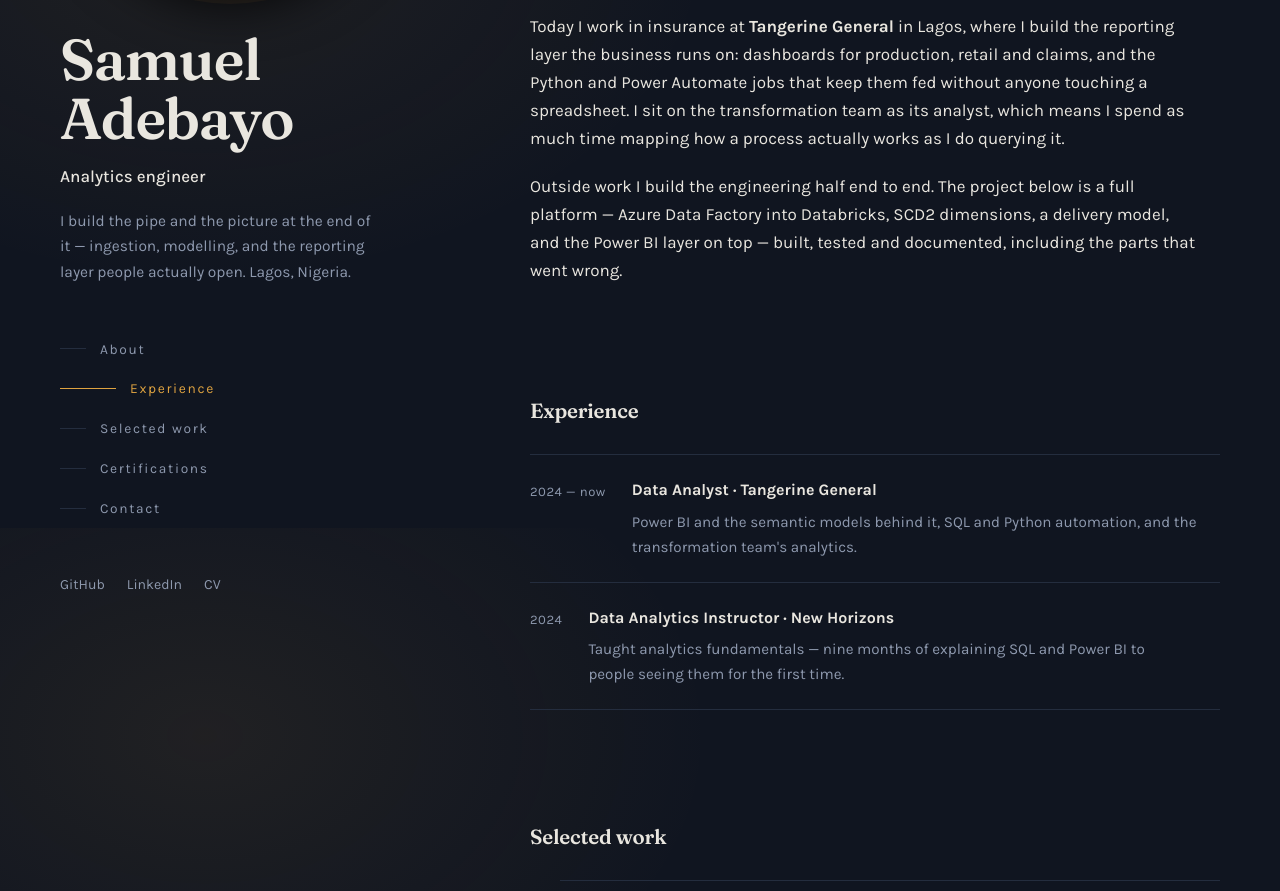
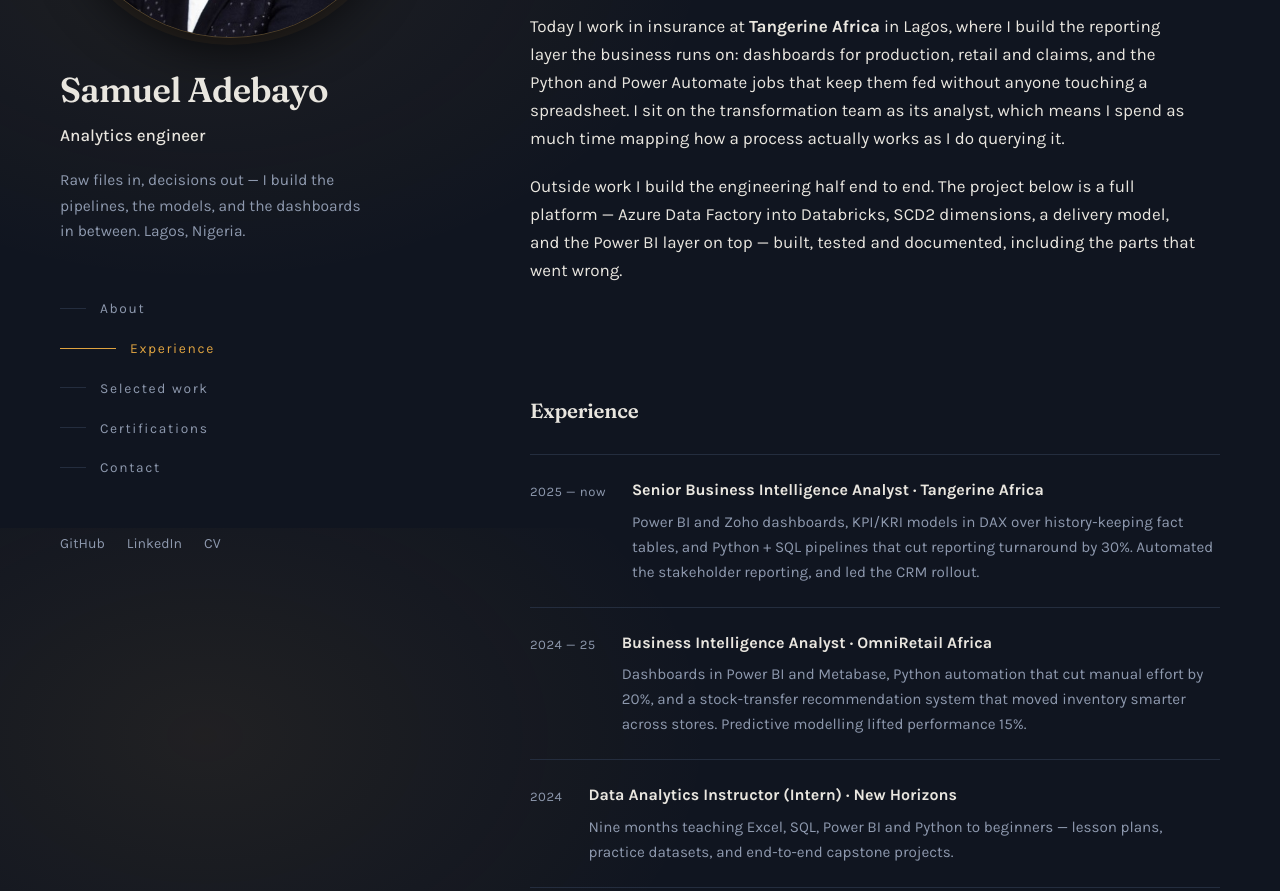
Before and after one commit to Sammy22layo/sammy22layo.github.io, a plain HTML site: page index.html in a window 1280 px wide. Shown: the part 272-1163 px from the top of the page. Drawn offline with Linux system fonts and the light colour scheme.

Commit message:
Update index.html

```diff
--- a/index.html
+++ b/index.html
@@ -83,9 +83,10 @@
   .name{
     font-family:var(--display);
     font-weight:600;
-    font-size:clamp(2.6rem,4.6vw,3.6rem);
-    line-height:1.02;
-    letter-spacing:-.022em;
+    font-size:clamp(1.85rem,2.7vw,2.4rem);
+    line-height:1.05;
+    letter-spacing:-.02em;
+    white-space:nowrap;
     margin:0 0 14px;
   }
 
@@ -371,11 +372,11 @@
     <img class="portrait" src="assets/sammy.jpg" width="340" height="340"
          alt="Samuel Adebayo">
 
-    <h1 class="name">Samuel<br>Adebayo</h1>
+    <h1 class="name">Samuel Adebayo</h1>
 
     <p class="role">Analytics engineer</p>
 
-    <p class="pitch">I build the pipe and the picture at the end of it — ingestion, modelling, and the reporting layer people actually open. Lagos, Nigeria.</p>
+    <p class="pitch">Raw files in, decisions out — I build the pipelines, the models, and the dashboards in between. Lagos, Nigeria.</p>
 
     <nav>
       <ul>
@@ -401,7 +402,7 @@
       <p>I started out as a chemical engineer and ended up a data analyst, which
          turned out to be a shorter walk than it sounds — both are mostly about
          finding where a process leaks.</p>
-      <p>Today I work in insurance at <strong>Tangerine General</strong> in Lagos,
+      <p>Today I work in insurance at <strong>Tangerine Africa</strong> in Lagos,
          where I build the reporting layer the business runs on: dashboards for
          production, retail and claims, and the Python and Power Automate jobs
          that keep them fed without anyone touching a spreadsheet. I sit on the
@@ -417,20 +418,31 @@
       <h2>Experience</h2>
 
       <div class="job">
-        <div class="when">2024 — now</div>
+        <div class="when">2025 — now</div>
         <div>
-          <h3>Data Analyst · Tangerine General</h3>
-          <p>Power BI and the semantic models behind it, SQL and Python
-             automation, and the transformation team's analytics.</p>
+          <h3>Senior Business Intelligence Analyst · Tangerine Africa</h3>
+          <p>Power BI and Zoho dashboards, KPI/KRI models in DAX over history-keeping
+             fact tables, and Python + SQL pipelines that cut reporting turnaround by
+             30%. Automated the stakeholder reporting, and led the CRM rollout.</p>
+        </div>
+      </div>
+
+      <div class="job">
+        <div class="when">2024 — 25</div>
+        <div>
+          <h3>Business Intelligence Analyst · OmniRetail Africa</h3>
+          <p>Dashboards in Power BI and Metabase, Python automation that cut manual
+             effort by 20%, and a stock-transfer recommendation system that moved
+             inventory smarter across stores. Predictive modelling lifted performance 15%.</p>
         </div>
       </div>
 
       <div class="job">
         <div class="when">2024</div>
         <div>
-          <h3>Data Analytics Instructor · New Horizons</h3>
-          <p>Taught analytics fundamentals — nine months of explaining SQL and
-             Power BI to people seeing them for the first time.</p>
+          <h3>Data Analytics Instructor (Intern) · New Horizons</h3>
+          <p>Nine months teaching Excel, SQL, Power BI and Python to beginners —
+             lesson plans, practice datasets, and end-to-end capstone projects.</p>
         </div>
       </div>
     </section>
```
